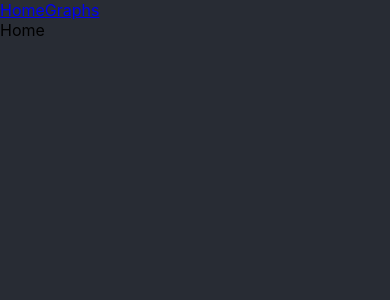
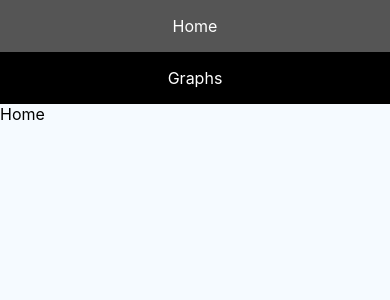
Before and after one commit to datasapiens/expense-app, a React (Create React App) app in the folder expense-app/: page / in a window 390 px wide. Shown: the top 300 px of the page. Built offline with nearby package versions, Linux system fonts and the light colour scheme.

Commit message:
refactor: style sidebar

```diff
--- a/expense-app/src/App.tsx
+++ b/expense-app/src/App.tsx
@@ -1,9 +1,5 @@
 import React, { FC } from "react";
-import {
-  BrowserRouter,
-  Routes,
-  Route
-} from "react-router-dom";
+import { BrowserRouter, Routes, Route } from "react-router-dom";
 import Graphs from "./pages/graphs/Graphs";
 import Home from "./pages/home/Home";
 import SideNav from "./pages/side-nav/SideNav";
@@ -12,7 +8,9 @@ import "./styles/App.scss";
 const App: FC = () => {
   return (
     <BrowserRouter>
-    <SideNav/>
+      <div className="sidebar">
+        <SideNav />
+      </div>
       <Routes>
         <Route path="/" element={<Home />} />
         <Route path="/graphs" element={<Graphs />} />
--- /dev/null
+++ b/expense-app/src/pages/side-nav/SideNav.scss
@@ -0,0 +1,42 @@
+@import "./../../styles/index.scss";
+
+.sidebar {
+    margin: 0;
+    padding: 0;
+    width: 200px;
+    background-color: black;
+    position: fixed;
+    height: 100%;
+    overflow: auto;
+  }
+  .sidebar .link {
+    display: block;
+    color: rgb(255, 255, 255);
+    padding: 16px;
+    text-decoration: none;
+  }
+  .sidebar .link.active {
+    background-color: #04AA6D;
+    color: white;
+  }
+
+  .sidebar .link:hover:not(.active) {
+    background-color: #555;
+    color: white;
+  }
+  @media screen and (max-width: 700px) {
+    .sidebar {
+      width: 100%;
+      height: auto;
+      position: relative;
+    }
+    .sidebar .link {float: left;}
+    div.content {margin-left: 0;}
+  }
+
+  @media screen and (max-width: 400px) {
+    .sidebar .link {
+      text-align: center;
+      float: none;
+    }
+  }
--- a/expense-app/src/pages/side-nav/SideNav.tsx
+++ b/expense-app/src/pages/side-nav/SideNav.tsx
@@ -1,12 +1,13 @@
 import React from "react";
 import { Link } from "react-router-dom";
+import './SideNav.scss';
 
 const SideNav = () => {
   return (
     <>
-      <nav>
-        <Link to={'/'}>Home</Link>
-        <Link to={'/graphs'}>Graphs</Link>
+      <nav className="sidebar">
+        <Link to={'/'} className="link">Home</Link>
+        <Link to={'/graphs'} className="link">Graphs</Link>
       </nav>
     </>
   );
--- a/expense-app/src/styles/App.scss
+++ b/expense-app/src/styles/App.scss
@@ -1,4 +1,6 @@
 @import './index.scss';
+@import './../pages/side-nav/SideNav.scss';
+
 .App {
   text-align: center;
   background-color: #282c34;
@@ -15,16 +17,7 @@
   }
 }
 
-.app {
-  background-color: #F5FAFF;
-  min-height: 100vh;
-  display: flex;
-  flex-direction: column;
-  align-items: center;
-  justify-content: center;
-  font-size: calc(10px + 2vmin);
-  color: white;
-}
+
 
 .App-link {
   color: #61dafb;
--- a/expense-app/src/styles/index.scss
+++ b/expense-app/src/styles/index.scss
@@ -5,7 +5,7 @@ body {
     sans-serif;
   -webkit-font-smoothing: antialiased;
   -moz-osx-font-smoothing: grayscale;
-  background-color: #282c34;
+  background-color: #F5FAFF;
 }
 
 code {
```
Also changed, not shown: expense-app/src/styles/variables.scss (added). Lines whose indentation alone changed are shown as unchanged.
